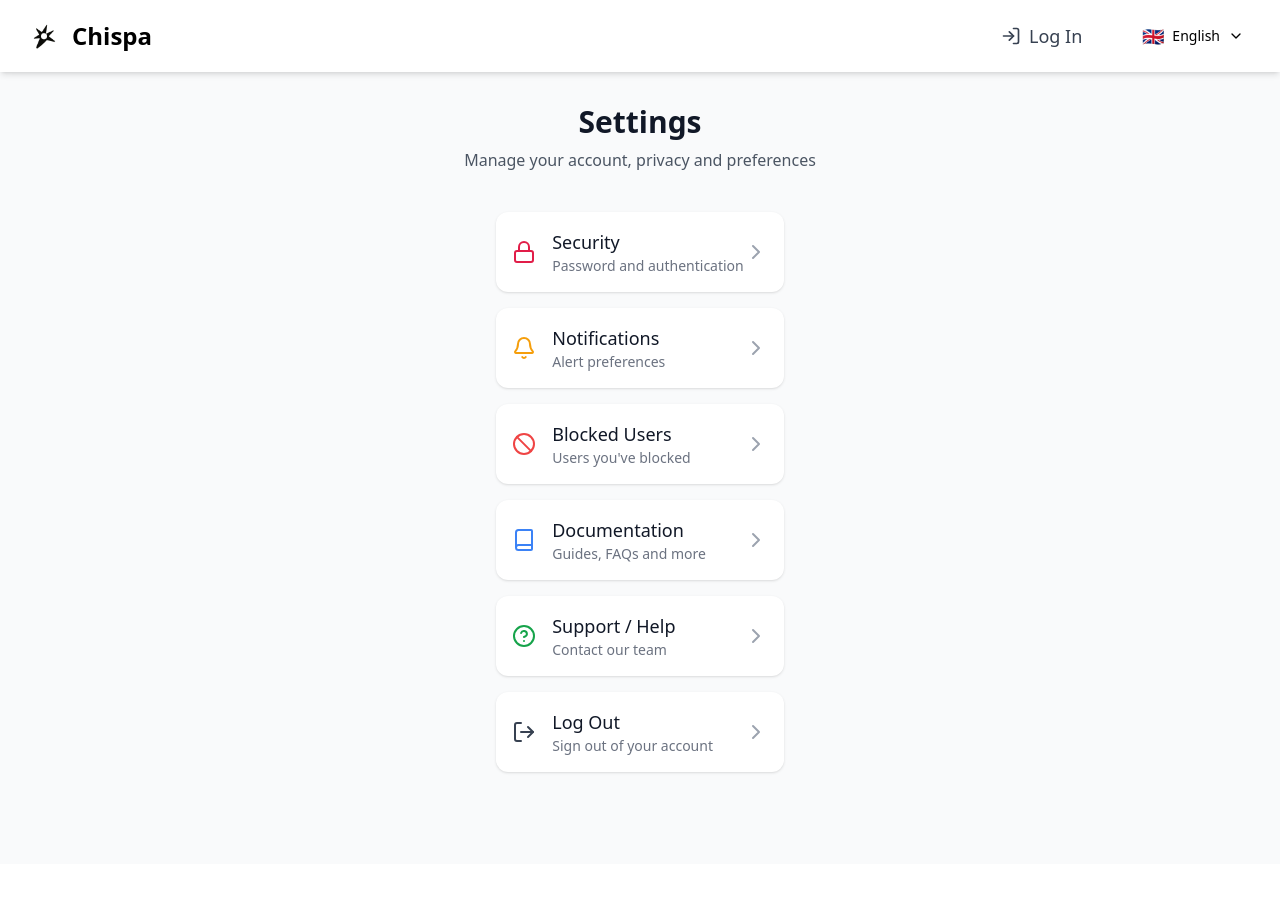
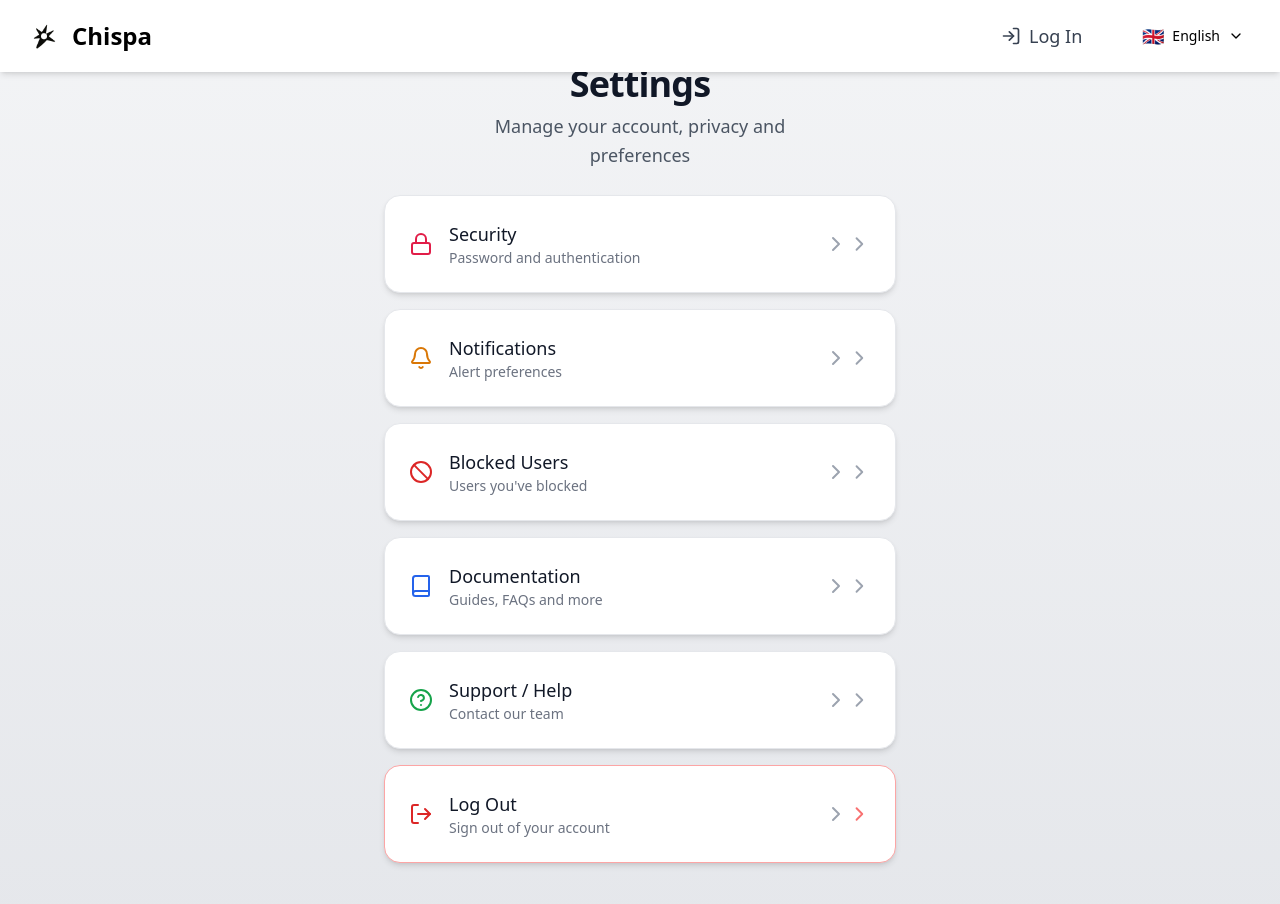
Before and after one commit to JaviDaw1/chispa-app1, a React (Vite) app: page /settings in a window 1280 px wide. Shown: the top 904 px of the page. Built offline with nearby package versions, Linux system fonts and the light colour scheme.

Commit message:
[chs] Additional pages now translated into multiple languages

```diff
--- a/public/locales/es.json
+++ b/public/locales/es.json
@@ -75,18 +75,24 @@
     "create_profile": "Crear Perfil"
   },
   "matches": {
-    "title": "Tus Matches",
+   "title": "Tus Matches",
     "no_matches": "Aún no tienes matches. ¡Sigue explorando!",
     "discover": "Descubrir personas",
     "view_profile": "Ver perfil",
     "chat": "Chatear",
     "match_alert": "¡Match con {name}!",
-    "no_profiles": "No hay perfiles disponibles"
+    "no_profiles": "No hay perfiles disponibles",
+    "profile_not_available": "Perfil no disponible",
+    "no_description": "Sin descripción",
+    "location_unspecified": "Ubicación no especificada",
+    "view_profile_button": "Ver perfil",
+    "chat_button": "Chatear"
   },
   "messages": {
     "title": "Tus chats",
     "no_chats": "No tienes chats todavía. ¡Ve a hacer match!",
-    "new_match": "¡Nuevo match! Envía un mensaje"
+    "new_match": "¡Nuevo match! Envía un mensaje",
+    "loading": "Cargando chats..."
   },
   "preferences": {
     "title": "Mis Preferencias",
@@ -120,7 +126,9 @@
     "no_blocked": "No has bloqueado a nadie todavía 😎",
     "unblock": "Desbloquear",
     "unblock_confirm": "¿Estás seguro de que quieres desbloquear a {name}?",
-    "default_reason": "Bloqueado desde swipe"
+    "default_reason": "Bloqueado desde swipe",
+    "unblock_confirm_title": "Confirmar desbloqueo",
+    "blocked_count": "Has bloqueado {count} usuario(s)"
   },
   "chat": {
     "new_message": "Escribe un mensaje...",
@@ -129,7 +137,7 @@
     "block_reason": "Motivo del bloqueo (opcional)"
   },
   "common": {
-    "loading": "Cargando...",
+  "loading": "Cargando...",
     "error": "Error",
     "save": "Guardar",
     "cancel": "Cancelar",
@@ -157,11 +165,17 @@
     "block_error": "Error al bloquear usuario"
   },
   "error404": {
-    "title": "Page Not Found",
-    "description": "Sorry, we couldn't find the page you're looking for.",
-    "backToHome": "Back to Home",
-    "contactSupport": "Contact Technical Support",
-    "needHelp": "Need help?",
-    "contactUs": "Contact us"
+    "title": "Página no encontrada",
+    "description": "Lo sentimos, no pudimos encontrar la página que estás buscando.",
+    "backToHome": "Volver al inicio",
+    "contactSupport": "Contactar soporte técnico",
+    "needHelp": "¿Necesitas ayuda?",
+    "contactUs": "Contáctanos"
+  },
+
+  "modal": {
+    "cancel": "Cancelar",
+    "confirm": "Eliminar",
+    "placeholder": "Escribe una razón..."
   }
 }
--- a/src/components/Modal.jsx
+++ b/src/components/Modal.jsx
@@ -1,4 +1,5 @@
 import React, { useState, useEffect } from "react";
+import { useTranslation } from "react-i18next";
 
 const Modal = ({
   show,
@@ -13,6 +14,7 @@ const Modal = ({
   onReasonChange,
   placeholder = "",
 }) => {
+  const { t } = useTranslation();
   const [internalReason, setInternalReason] = useState(reason);
 
   useEffect(() => {
@@ -37,7 +39,7 @@ const Modal = ({
           <textarea
             className="w-full border border-gray-300 rounded-md p-2 mb-4 resize-none"
             rows="3"
-            placeholder={placeholder}
+            placeholder={placeholder || t("modal.placeholder")}
             value={internalReason}
             onChange={(e) => {
               setInternalReason(e.target.value);
@@ -51,13 +53,13 @@ const Modal = ({
             onClick={onClose}
             className="px-4 py-2 bg-gray-300 rounded hover:bg-gray-400 transition-all duration-200"
           >
-            {cancelText || "Cancelar"}
+            {cancelText || t("modal.cancel")}
           </button>
           <button
             onClick={handleConfirm}
             className="px-4 py-2 bg-red-500 text-white rounded hover:bg-red-600 transition-all duration-200"
           >
-            {confirmText || "Eliminar"}
+            {confirmText || t("modal.confirm")}
           </button>
         </div>
       </div>
--- a/src/pages/ChatsPage.jsx
+++ b/src/pages/ChatsPage.jsx
@@ -1,5 +1,6 @@
 import { useState, useEffect } from 'react';
-import { useNavigate } from 'react-router-dom';  // Importamos useNavigate
+import { useNavigate } from 'react-router-dom';
+import { useTranslation } from 'react-i18next'; // ← Importación añadida
 import ChatsCard from '../components/ChatsCard';
 import MatchService from '../services/MatchService';
 import AuthService from '../services/AuthService';
@@ -13,6 +14,7 @@ const ChatsPage = () => {
   const [loading, setLoading] = useState(true);
   const navigate = useNavigate();
   const [currentUser, setCurrentUser] = useState(null);
+  const { t } = useTranslation(); // ← Hook para traducciones
 
   useEffect(() => {
     const user = authService.getUserInfo();
@@ -47,13 +49,13 @@ const ChatsPage = () => {
       <Header />
       <main className="flex-1 flex flex-col items-center px-4 sm:px-6 lg:px-8 pt-24 sm:pt-20">
         <h1 className="text-4xl font-bold text-center text-gray-800 mb-8">
-          Tus chats
+          {t('messages.title')}
         </h1>
 
         {loading ? (
-          <p className="text-gray-500 text-lg">Cargando chats...</p>
+          <p className="text-gray-500 text-lg">{t('messages.loading')}</p>
         ) : matches.length === 0 ? (
-          <p className="text-gray-500 text-lg">No tienes chats todavía. ¡Ve a hacer match!</p>
+          <p className="text-gray-500 text-lg">{t('messages.no_chats')}</p>
         ) : (
           <div className="w-full max-w-4xl grid grid-cols-1 gap-6 overflow-y-auto max-h-[70vh] pb-2">
             {matches.map((match) => (
--- a/src/pages/Settings.jsx
+++ b/src/pages/Settings.jsx
@@ -7,19 +7,20 @@ import {
   Book,
   HelpCircle,
   LogOut,
+  ChevronRight,
 } from "lucide-react";
 import Header from "../components/Header";
 import Modal from "../components/Modal";
 import SettingItem from "../components/SettingItem";
 import AuthService from "../services/AuthService";
-import { useTranslation } from "react-i18next"; // Importa useTranslation
+import { useTranslation } from "react-i18next";
 
 const authService = new AuthService();
 
 export default function Settings() {
   const [showLogoutModal, setShowLogoutModal] = useState(false);
   const navigate = useNavigate();
-  const { t } = useTranslation(); // Obtén las traducciones
+  const { t } = useTranslation();
 
   const handleLogout = () => {
     authService.logout();
@@ -27,83 +28,105 @@ export default function Settings() {
     navigate("/login");
   };
 
-  const itemClass =
-    "flex items-center justify-between bg-white p-4 rounded-xl shadow hover:shadow-md transition-all";
+  const settingItemClass = `
+    flex items-center justify-between
+    bg-white p-6 rounded-2xl
+    shadow-md hover:shadow-lg
+    transition-shadow duration-300
+    border border-gray-200
+    hover:border-gray-300
+    group
+  `;
 
   return (
-    <div className="min-h-screen bg-gray-50 py-10 px-4 sm:px-6 lg:px-8 lg:mt-16 sm:mb-8 mb-4">
+    <div className="min-h-screen bg-gradient-to-b from-gray-100 to-gray-200 py-16 px-6 sm:px-8 lg:px-12">
       <Header />
-      <div className="max-w-3xl mx-auto flex flex-col items-center">
-        <div className="mb-10">
-          <h1 className="text-3xl font-extrabold text-gray-900 text-center">
-            {t("settings.title")} {/* Traducción de título */}
-          </h1>
-          <p className="text-gray-600 mt-2 text-center">
-            {t("settings.subtitle")} {/* Traducción de descripción */}
-          </p>
-        </div>
 
+      <div className="max-w-lg mx-auto">
+        {/* Header Section */}
+        <div className="mb-6 text-center">
+  <h1 className="text-4xl font-extrabold text-gray-900 tracking-tight">
+    {t("settings.title")}
+  </h1>
+  <p className="text-gray-600 mt-2 text-lg max-w-xs mx-auto leading-relaxed">
+    {t("settings.subtitle")}
+  </p>
+</div>
+
+        {/* Settings Grid */}
         <div className="space-y-4">
-          <Link to="/settings/security" className={itemClass}>
-            <SettingItem
-              icon={<Lock className="text-rose-600" />}
-              title={t("settings.security")}
-              subtitle={t("settings.security_sub")}
-            />
-          </Link>
+          {[{
+            to: "/settings/security",
+            icon: <Lock className="text-rose-600 w-6 h-6" />,
+            title: t("settings.security"),
+            subtitle: t("settings.security_sub"),
+            aria: "settings.security"
+          }, {
+            to: "/settings/notifications",
+            icon: <Bell className="text-amber-600 w-6 h-6" />,
+            title: t("settings.notifications"),
+            subtitle: t("settings.notifications_sub"),
+            aria: "settings.notifications"
+          }, {
+            to: "/blockedUsers",
+            icon: <Ban className="text-red-600 w-6 h-6" />,
+            title: t("settings.blocked"),
+            subtitle: t("settings.blocked_sub"),
+            aria: "settings.blocked"
+          }, {
+            to: "/settings/documentation",
+            icon: <Book className="text-blue-600 w-6 h-6" />,
+            title: t("settings.docs"),
+            subtitle: t("settings.docs_sub"),
+            aria: "settings.docs"
+          }, {
+            to: "/settings/support",
+            icon: <HelpCircle className="text-green-600 w-6 h-6" />,
+            title: t("settings.support"),
+            subtitle: t("settings.support_sub"),
+            aria: "settings.support"
+          }].map(({ to, icon, title, subtitle, aria }) => (
+            <Link
+              key={to}
+              to={to}
+              className={settingItemClass}
+              aria-label={t(aria)}
+            >
+              <SettingItem icon={icon} title={title} subtitle={subtitle} />
+              <ChevronRight className="text-gray-400 group-hover:text-gray-700 transition-colors" />
+            </Link>
+          ))}
 
-          <Link to="/settings/notifications" className={itemClass}>
-            <SettingItem
-              icon={<Bell className="text-amber-500" />}
-              title={t("settings.notifications")}
-              subtitle={t("settings.notifications_sub")}
-            />
-          </Link>
-
-          <Link to="/blockedUsers" className={itemClass}>
-            <SettingItem
-              icon={<Ban className="text-red-500" />}
-              title={t("settings.blocked")}
-              subtitle={t("settings.blocked_sub")}
-            />
-          </Link>
-
-          <Link to="/settings/documentation" className={itemClass}>
-            <SettingItem
-              icon={<Book className="text-blue-500" />}
-              title={t("settings.docs")}
-              subtitle={t("settings.docs_sub")}
-            />
-          </Link>
-
-          <Link to="/settings/support" className={itemClass}>
-            <SettingItem
-              icon={<HelpCircle className="text-green-600" />}
-              title={t("settings.support")}
-              subtitle={t("settings.support_sub")}
-            />
-          </Link>
-
+          {/* Logout Button */}
           <button
             onClick={() => setShowLogoutModal(true)}
-            className={`${itemClass} w-full text-left`}
+            className={`
+              ${settingItemClass}
+              w-full text-left
+              border-red-300 hover:border-red-400
+              bg-red-50 hover:bg-red-100
+            `}
+            aria-label={t("settings.logout")}
           >
             <SettingItem
-              icon={<LogOut className="text-gray-700" />}
+              icon={<LogOut className="text-red-600 w-6 h-6" />}
               title={t("settings.logout")}
               subtitle={t("settings.logout_sub")}
             />
+            <ChevronRight className="text-red-400 group-hover:text-red-600 transition-colors" />
           </button>
         </div>
       </div>
 
+      {/* Logout Modal */}
       <Modal
         show={showLogoutModal}
         onClose={() => setShowLogoutModal(false)}
         onConfirm={handleLogout}
         message={t("settings.logout_confirm")}
         confirmText={t("settings.logout")}
-        cancelText={t("settings.logout_sub")}
+        cancelText={t("settings.cancel")}
+        confirmColor="red"
       />
     </div>
   );
```
Also changed, not shown: public/locales/en.json (+24 -13 lines), public/locales/fr.json (+20 -8 lines), src/components/MatchCard.jsx (+51 -14 lines), src/pages/BlockedUsers.jsx (+22 -15 lines), src/pages/Match.jsx (+10 -6 lines).
